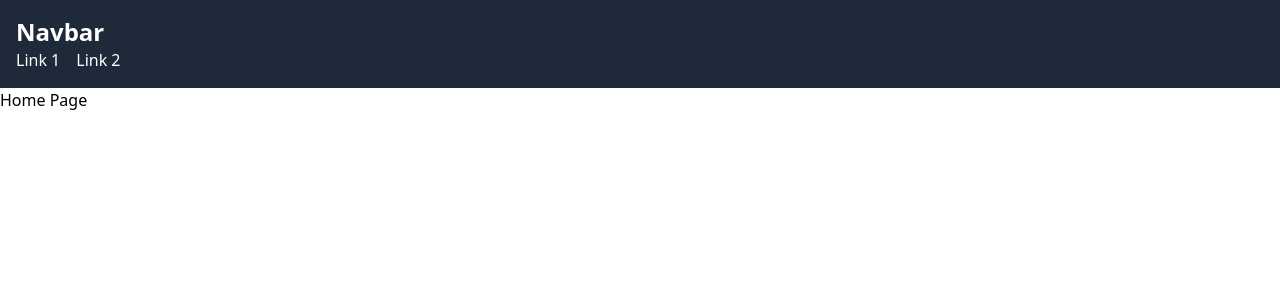
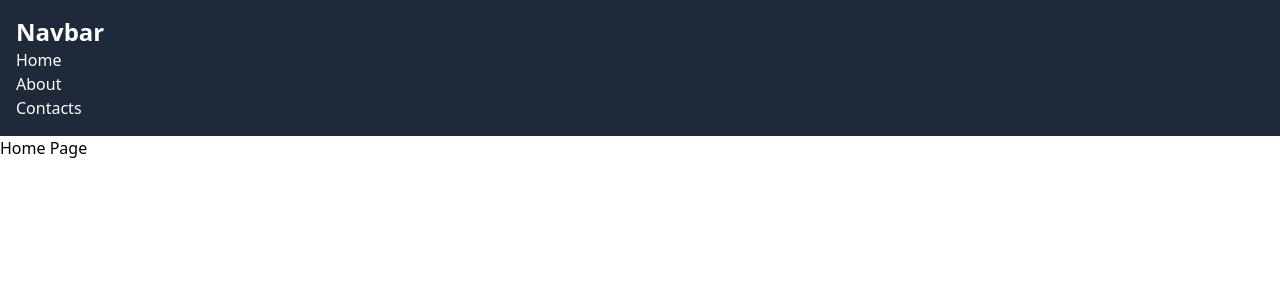
Before and after one commit to kdtsuo/vite, a React (Vite) app: page / in a window 1280 px wide. Shown: the top 300 px of the page. Built offline with nearby package versions, Linux system fonts and the light colour scheme.

Commit message:
refactor Navbar component to use React Router for navigation links

```diff
--- a/src/components/Navbar.tsx
+++ b/src/components/Navbar.tsx
@@ -1,14 +1,22 @@
+import React from "react";
+import { Link } from "react-router-dom";
+
 export default function Navbar() {
   return (
     <div className="bg-gray-800 text-white p-4 w-full">
       <h1 className="text-2xl font-bold">Navbar</h1>
       <div>
-        <a href="#" className="hover:underline">
-          Link 1
-        </a>
-        <a href="#" className="hover:underline ml-4">
-          Link 2
-        </a>
+        <ul>
+          <li>
+            <Link to="/">Home</Link>
+          </li>
+          <li>
+            <Link to="/about">About</Link>
+          </li>
+          <li>
+            <Link to="/contacts">Contacts</Link>
+          </li>
+        </ul>
       </div>
     </div>
   );
```
